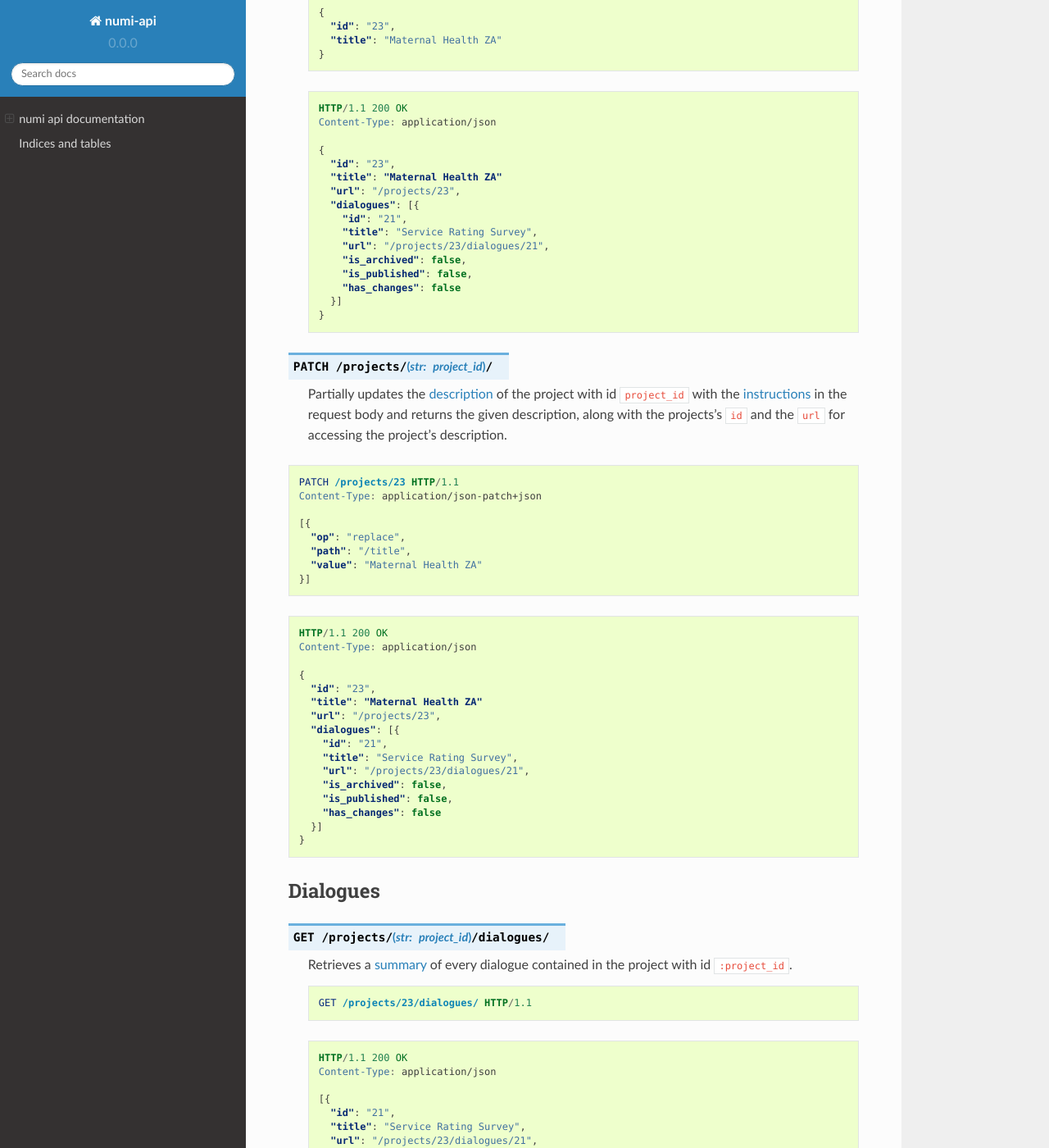
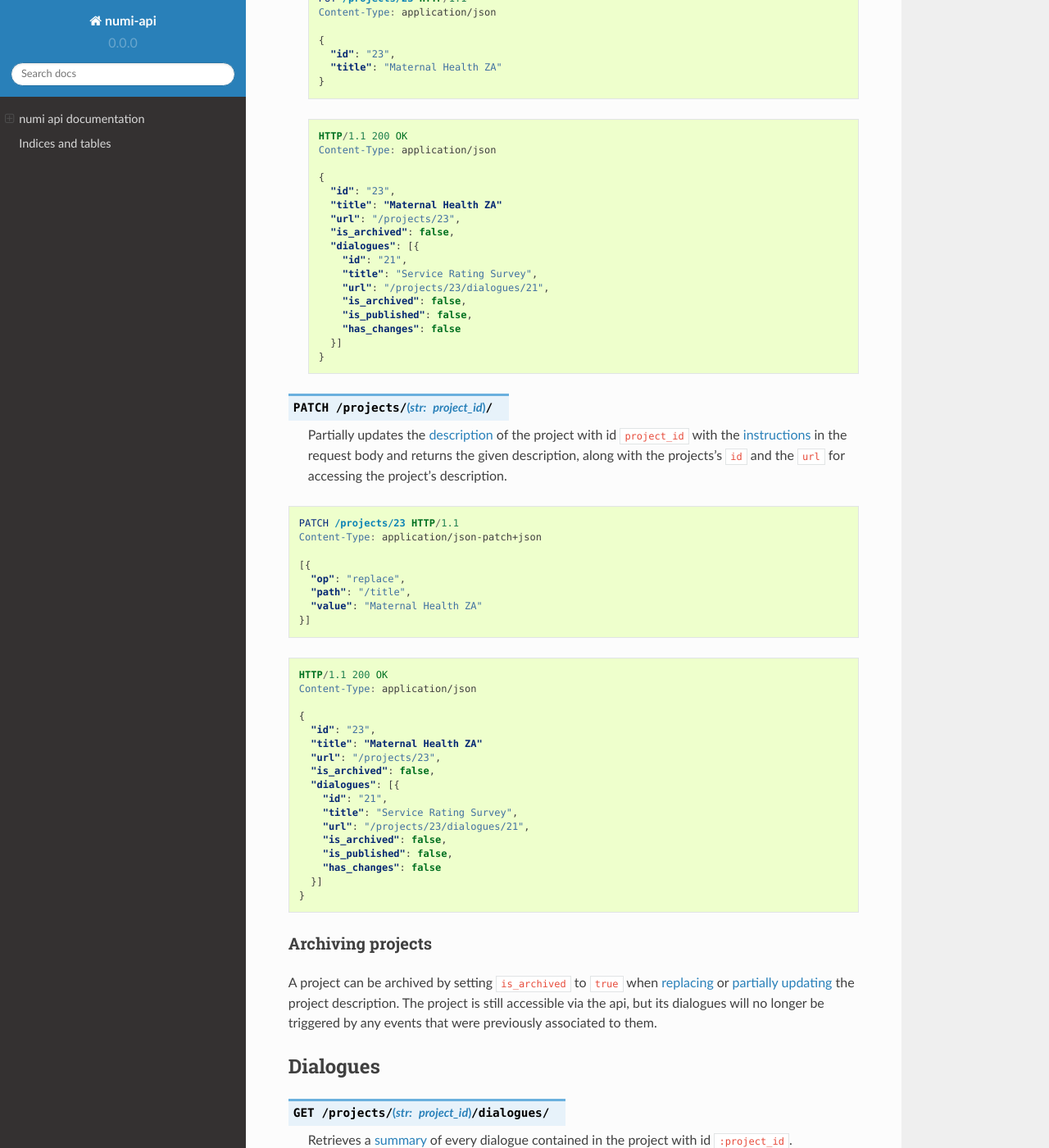
Before and after one commit to praekelt/numi-api, a Sphinx documentation site: the page built from docs/index.rst, in a window 1280 px wide and 1400 px high, scrolled down 6880 px. Shown: the whole window at 82% size. Built offline with Sphinx 7.4.7 and the Read the Docs theme 2.0.0, drawn with Linux system fonts in a browser that asks for light colours; some of the changed text lies outside the part shown.

Commit message:
Document project archiving

```diff
--- a/docs/index.rst
+++ b/docs/index.rst
@@ -317,6 +317,7 @@ Projects
        "id": "23",
        "title": "Maternal Health ZA"
        "url": "/projects/23",
+       "is_archived": false,
        "dialogues": [{
          "id": "21",
          "title": "Service Rating Survey",
@@ -368,7 +369,8 @@ If the project isn't found, a ``404`` response will be given. The response body'
        "id": "23",
        "url": "/projects/23",
        "title": "Maternal Health ZA",
-       "dialogues": []
+       "dialogues": [],
+       "is_archived": false
      }
 
 .. _projects-put:
@@ -396,6 +398,7 @@ If the project isn't found, a ``404`` response will be given. The response body'
        "id": "23",
        "title": "Maternal Health ZA"
        "url": "/projects/23",
+       "is_archived": false,
        "dialogues": [{
          "id": "21",
          "title": "Service Rating Survey",
@@ -432,6 +435,7 @@ If the project isn't found, a ``404`` response will be given. The response body'
      "id": "23",
      "title": "Maternal Health ZA"
      "url": "/projects/23",
+     "is_archived": false,
      "dialogues": [{
        "id": "21",
        "title": "Service Rating Survey",
@@ -441,6 +445,11 @@ If the project isn't found, a ``404`` response will be given. The response body'
        "has_changes": false
      }]
    }
+
+
+Archiving projects
+~~~~~~~~~~~~~~~~~~
+A project can be archived by setting ``is_archived`` to ``true`` when :ref:`replacing <projects-put>` or :ref:`partially updating <projects-patch>` the project description. The project is still accessible via the api, but its dialogues will no longer be triggered by any events that were previously associated to them.
 
 
 .. _dialogues:
```
Also changed, not shown: 2 other files.
